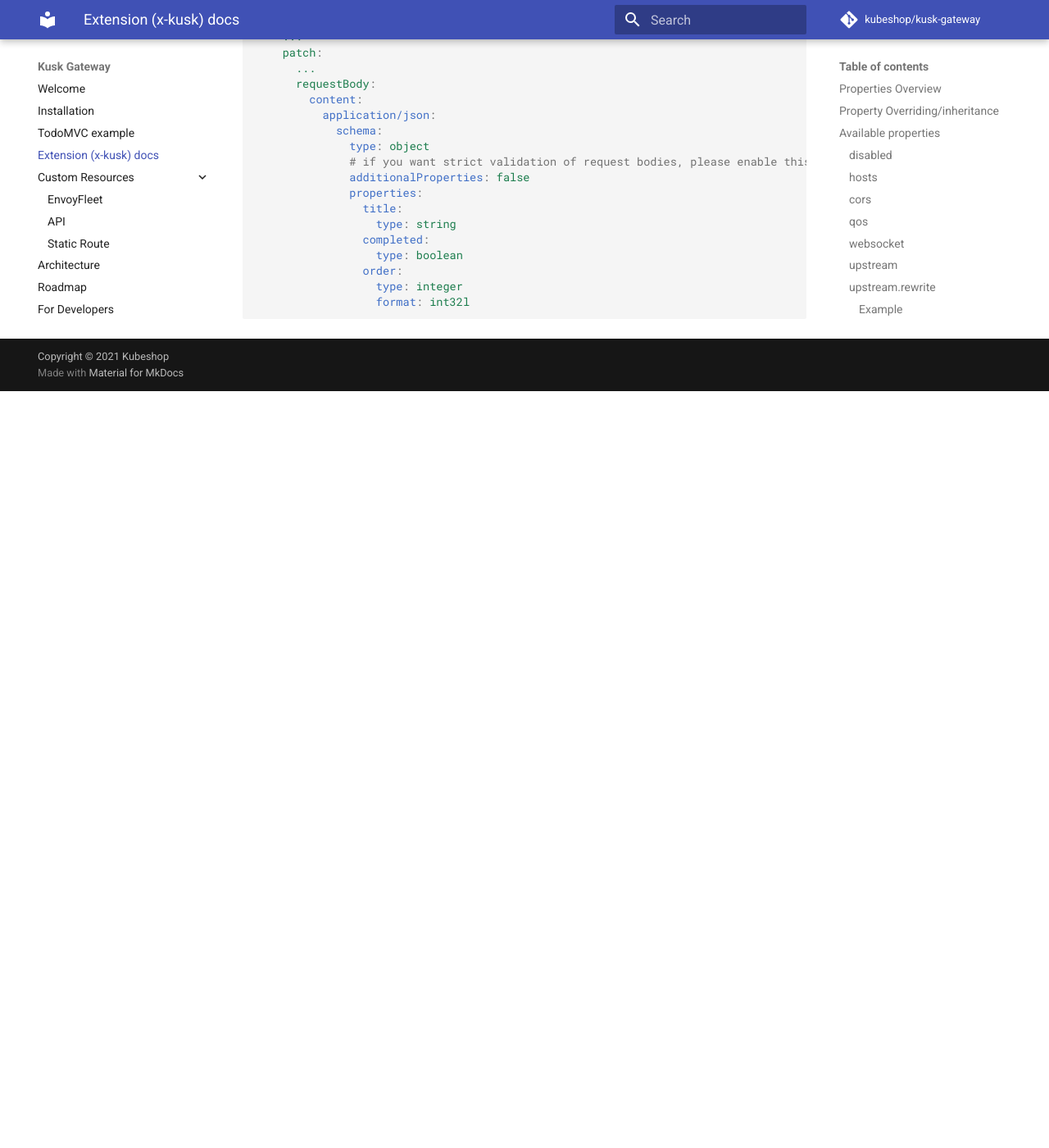
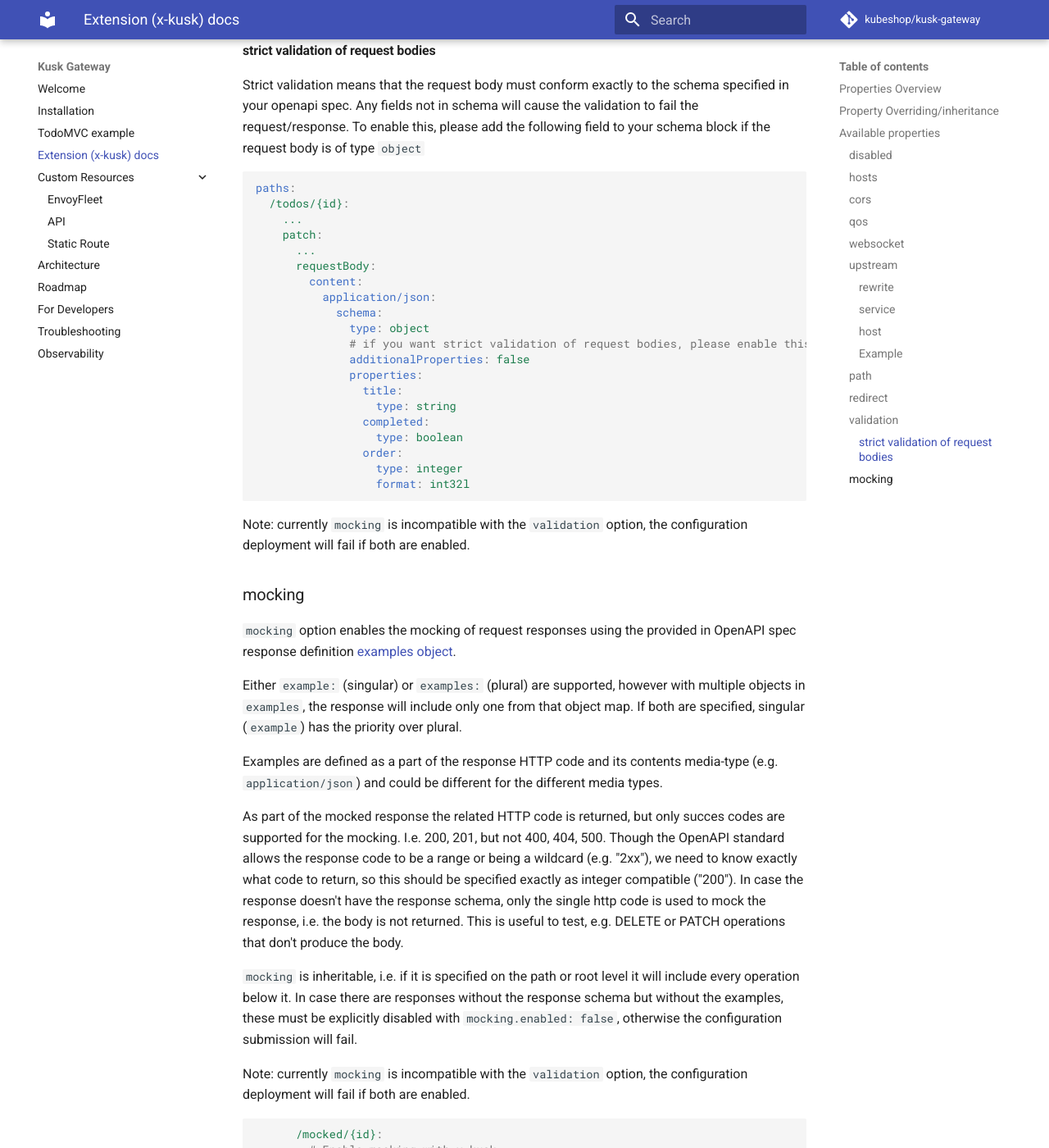
Before and after one commit to kubeshop/kusk-gateway, an MkDocs documentation site: the page built from docs/extension.md, in a window 1280 px wide and 1400 px high, scrolled down 6934 px. Shown: the whole window at 82% size. Built offline with MkDocs 1.6.1 and Material for MkDocs 9.7.7, drawn with Linux system fonts in a browser that asks for light colours; comment, search, counter and statistics services are not loaded; before the commit the page ends 7411 px from its top, so only the background shows below that; some of the changed text lies outside the part shown.

Commit message:
Add mocking docs (#232)

````diff
--- a/docs/extension.md
+++ b/docs/extension.md
@@ -15,6 +15,9 @@
   validation:
     request:
       enabled: true # enable automatic request validation using OpenAPI spec
+
+  mocking:
+    enabled: true # Enables mocking of the responses using examples in OpenAPI responses definition.
 
   upstream: # upstream and redirect are mutually exclusive
     host: # host and service are mutually exclusive
@@ -72,18 +75,19 @@
 ## Properties Overview
 
 `x-kusk` extension can be applied at (not exclusively):
+
 1. Top level of an OpenAPI spec:
+
 ```yaml
-openapi: 3.0.2
-info:
-  title: Swagger Petstore - OpenAPI 3.0
-x-kusk:
-  hosts:
-  - "example.org"
-  disabled: false
-  cors:
-    ...
-
+  openapi: 3.0.2
+  info:
+    title: Swagger Petstore - OpenAPI 3.0
+  x-kusk:
+    hosts:
+    - "example.org"
+    disabled: false
+    cors:
+      ...
 ```
 
 2. Path level:
@@ -177,55 +181,19 @@
 `service` is a reference to a Kubernetes Service inside the cluster, while `host` can reference any hostname, even
 outside the cluster.
 
-### upstream.rewrite
+#### rewrite
 
 Additionally, `upstream` has an optional object `rewrite`. It allows to modify the URL of the request before forwarding
 it to the upstream service.
-
 
 | Name                 | Description                     |
 |----------------------|---------------------------------|
 | rewrite.pattern      | regular expression              |
 | rewrite.substitution | regular expression substitution |
 
-#### Example
-
-We have a service `foo` with a single endpoint `/bar`.
-
-We configure Kusk Gateway to forward traffic to the `foo` service when it receives traffic on a path with the prefix `/foo`.
-
-![path rewrite example](img/rewrite-path-example.png)
-
-If we receive a request at `/foo/bar`, the request will be forwarded to the `foo` service. `foo` will throw a 404 error as it doesn't have a path `/foo/bar`.
-
-Therefore we must rewrite the path from `/foo/bar` to `/bar` before sending it onto the `foo` service.
-
-The following config extract will allow us to do this
-```
-upstream:
-  service:
-    ...
-  # /foo/bar/... -> to upstream: /bar/...
-  rewrite:
-    pattern: "^/foo"
-    substitution: ""
-```
-
-
-### path
-
-The path object contains the following properties to configure service endpoints paths:
-
-| Name   | Description                                                                              |
-|--------|------------------------------------------------------------------------------------------|
-| prefix | Prefix for the route  ( i.e. /your-prefix/here/rest/of/the/route ). Default value is "/" |
-
-If `upstream.rewrite` option is not specified then the upstream service will receive the request "as is" with any prefix
-still appended to the URL.
-
 #### service
 
-The service object sets the target service to receive traffic, it contains the following properties:
+The service object sets the target Kubernetes service to receive traffic, it contains the following properties:
 
 |    Name     | Description                                      |
 |:-----------:|:-------------------------------------------------|
@@ -242,7 +210,45 @@
 | `hostname` | the hostname to route traffic to |
 |   `port`   | target port to route traffic to  |
 
+Note: `service` and `host` are mutually exlusive since they define the same thing (the upstream host to route to).
+
+#### Example
+
+We have a service `foo` with a single endpoint `/bar`.
+
+We configure Kusk Gateway to forward traffic to the `foo` service when it receives traffic on a path with the prefix `/foo`.
+
+![path rewrite example](img/rewrite-path-example.png)
+
+If we receive a request at `/foo/bar`, the request will be forwarded to the `foo` service. `foo` will throw a 404 error as it doesn't have a path `/foo/bar`.
+
+Therefore we must rewrite the path from `/foo/bar` to `/bar` before sending it onto the `foo` service.
+
+The following config extract will allow us to do this
+
+```yaml
+upstream:
+  service:
+    ...
+  # /foo/bar/... -> to upstream: /bar/...
+  rewrite:
+    pattern: "^/foo"
+    substitution: ""
+```
+
+### path
+
+The path object contains the following properties to configure service endpoints paths:
+
+| Name   | Description                                                                              |
+|--------|------------------------------------------------------------------------------------------|
+| prefix | Prefix for the route  ( i.e. /your-prefix/here/rest/of/the/route ). Default value is "/" |
+
+If `upstream.rewrite` option is not specified then the upstream service will receive the request "as is" with this prefix
+still appended to the URL. If the upstream application doesn't know about this path, usually `404` is returned.
+
 ### redirect
+
 Configures where to redirect request to. Redirect and upstream options are mutually exclusive.
 
 | Name                       | Description                                                                 |
@@ -256,8 +262,8 @@
 | strip_query                | boolean, configures whether to strip the query from the URL (default false) |
 | response_code              | redirect response code (301, 302, 303, 307, 308)                            |
 
+### validation
 
-### validation
 The validation objects contains the following properties to configure automatic request validation:
 
 | Name                       | Description                               |
@@ -265,7 +271,8 @@
 | validation.request.enabled | boolean flag to enable request validation |
 
 #### strict validation of request bodies
-Strict validation means that the request body must conform exactly to the schema specified in your openapi spec
+Strict validation means that the request body must conform exactly to the schema specified in your openapi spec.
+Any fields not in schema will cause the validation to fail the request/response.
 To enable this, please add the following field to your schema block if the request body is of type `object`
 
 ```yaml
@@ -290,3 +297,97 @@
                   type: integer
                   format: int32l
 ```
+
+Note: currently `mocking` is incompatible with the `validation` option, the configuration deployment will fail if both are enabled.
+
+### mocking
+
+`mocking` option enables the mocking of request responses using the provided in OpenAPI spec response definition [examples object](https://swagger.io/specification/#example-object).
+
+Either `example:` (singular) or `examples:` (plural) are supported, however with multiple objects in `examples`, the response will include only one from that object map.
+If both are specified, singular (`example`) has the priority over plural.
+
+Examples are defined as a part of the response HTTP code and its contents media-type (e.g. `application/json`) and could be different for the different media types.
+
+As part of the mocked response the related HTTP code is returned, but only succes codes are supported for the mocking. I.e. 200, 201, but not 400, 404, 500.
+Though the OpenAPI standard allows the response code to be a range or being a wildcard (e.g. "2xx"), we need to know exactly what code to return, so this should be specified exactly as integer compatible ("200").
+In case the response doesn't have the response schema, only the single http code is used to mock the response, i.e. the body is not returned.
+This is useful to test, e.g. DELETE or PATCH operations that don't produce the body.
+
+`mocking` is inheritable, i.e. if it is specified on the path or root level it will include every operation below it.
+In case there are responses without the response schema but without the examples, these must be explicitly disabled with `mocking.enabled: false`, otherwise the configuration submission will fail.
+
+Note: currently `mocking` is incompatible with the `validation` option, the configuration deployment will fail if both are enabled.
+
+```yaml
+      /mocked/{id}:
+        # Enable mocking with x-kusk
+        # Will enable mocking for all HTTP operations below
+        x-kusk:
+          mocking:
+            enabled: true
+        get:
+          responses:
+            # This HTTP code will be returned.
+            '200':
+              description: 'Mocked ToDos'
+              content:
+                application/json:
+                  schema:
+                    type: object
+                    properties:
+                      title:
+                        type: string
+                        description: Description of what to do
+                      completed:
+                        type: boolean
+                      order:
+                        type: integer
+                        format: int32
+                      url:
+                        type: string
+                    required:
+                      - title
+                      - completed
+                      - order
+                      - url
+                  # Singular example has the priority over other examples.
+                  example:
+                    title: "Mocked title"
+                    completed: true
+                    order: 13
+                    url: "http://mockedURL.com"
+                  examples:
+                    first:
+                      title: "Mocked title #1"
+                      completed: true
+                      order: 12
+                      url: "http://mockedURL.com"
+                    second:
+                      title: "Mocked title #2"
+                      completed: true
+                      order: 13
+                      url: "http://mockedURL.com"
+        patch:
+          # Disable for patch
+          x-kusk:
+            mocking:
+              enabled: true
+        ...
+```
+
+With the example above the response to GET request will be:
+
+```shell
+< HTTP/1.1 200 OK
+< content-type: application/json
+< x-kusk-mocked: true
+< date: Mon, 21 Feb 2022 14:36:52 GMT
+< content-length: 81
+< x-envoy-upstream-service-time: 0
+< server: envoy
+<
+{"completed":true,"order":13,"title":"Mocked title","url":"http://mockedURL.com"}
+```
+
+The response includes the `x-kusk-mocked: true` header indicating mocking.
````
